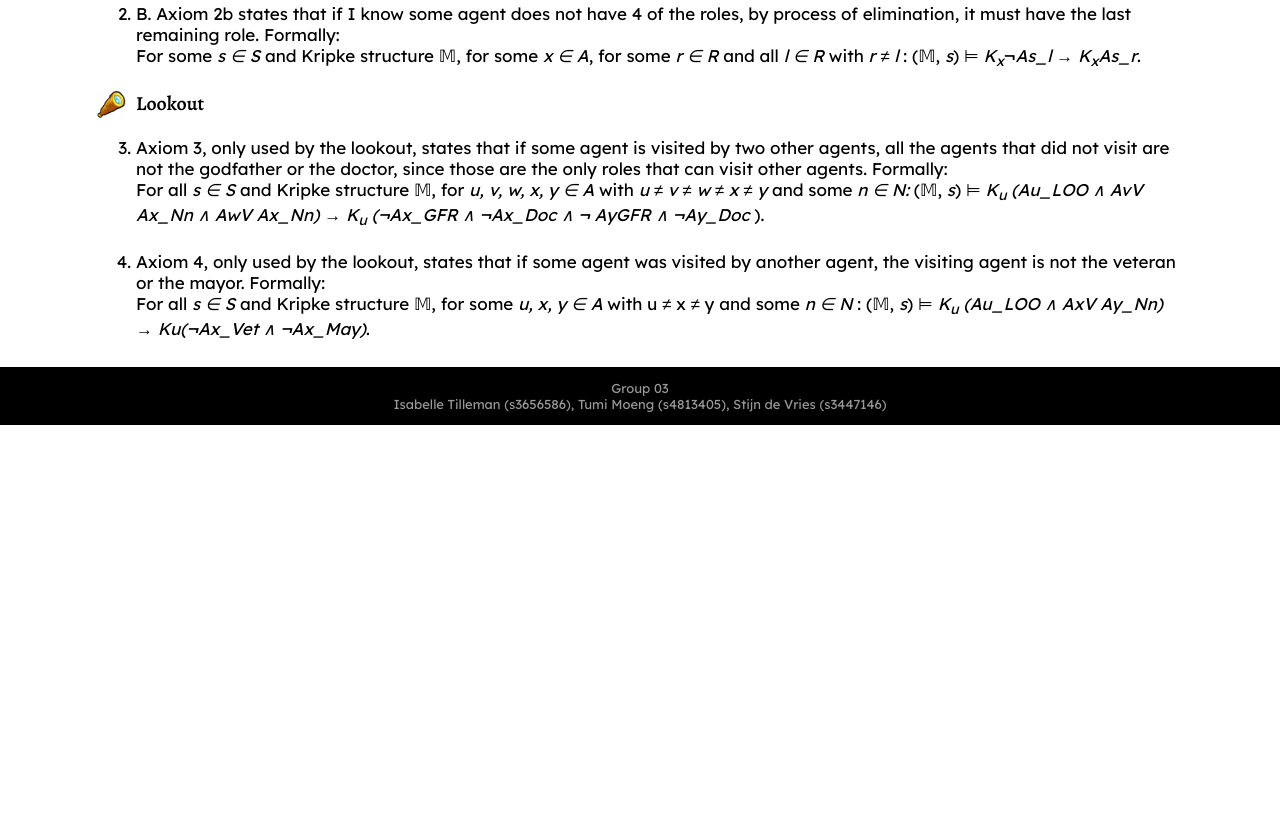
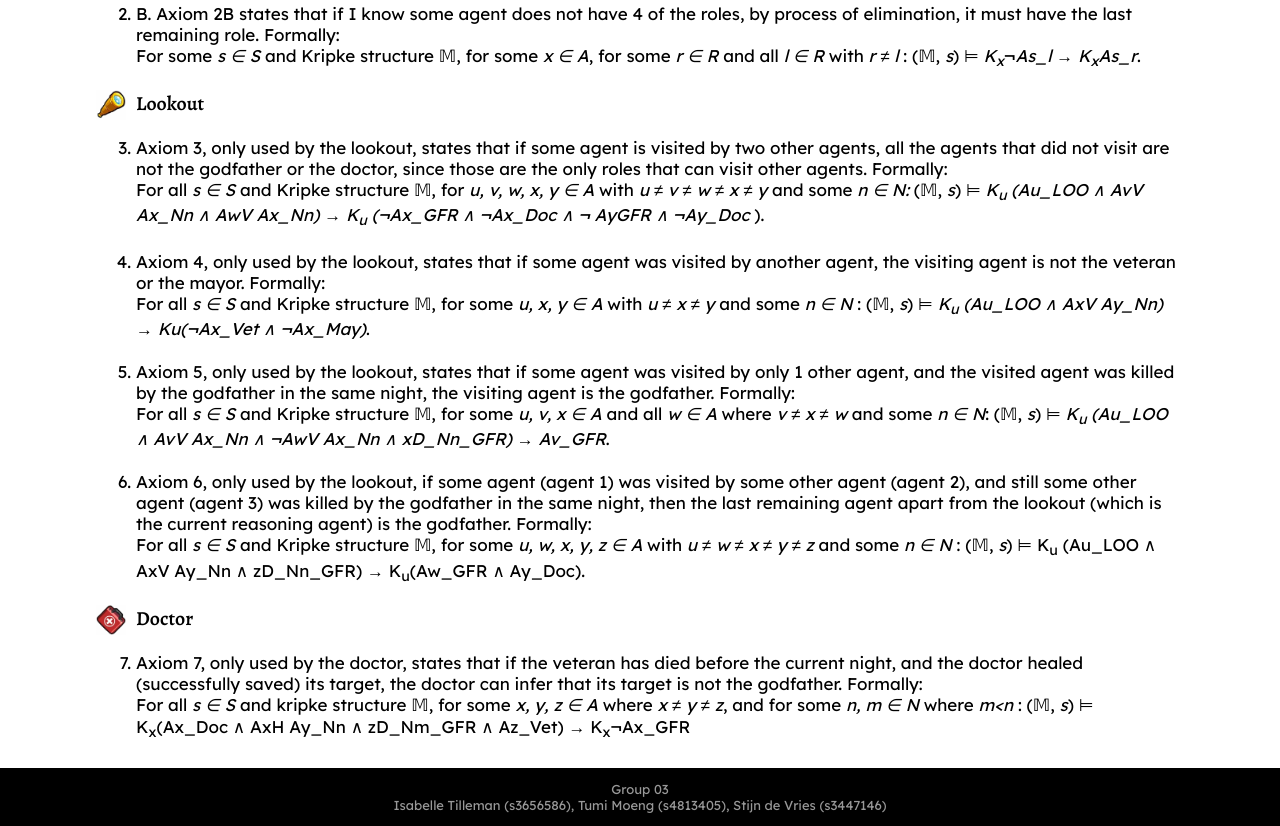
Before and after one commit to I-Tilleman/LAMASTownOfSalem, a plain HTML site: page knowledge.html in a window 1280 px wide. Shown: the part 1218-2044 px from the top of the page. Before the commit the page ends 1643 px from the top, so only its background shows below. Drawn offline with nearby package versions, Linux system fonts and the light colour scheme.

Commit message:
Added all axioms

```diff
--- a/knowledge.html
+++ b/knowledge.html
@@ -90,7 +90,7 @@
           </li>
           <br>
           <li value="2"> B.
-            Axiom 2b states that if I know some agent does not have 4 of the roles, by process of elimination, it must have the last remaining role. Formally: <br>
+            Axiom 2B states that if I know some agent does not have 4 of the roles, by process of elimination, it must have the last remaining role. Formally: <br>
             For some <i>s &isin; S</i> and Kripke structure &#x1D544;, for some <i>x &isin; A</i>, for some <i>r &isin; R</i> and all <i>l &isin; R</i> with <i>r &ne; l</i> : (&#x1D544;, <i>s</i>) &#x22A8; <i>K<sub>x</sub></i>&not;<i>As_l</i> &rarr; <i>K<sub>x</sub>As_r</i>.
           </li>
         </ol>
@@ -109,12 +109,37 @@
           <br>
           <li>
             Axiom 4, only used by the lookout, states that if some agent was visited by another agent, the visiting agent is not the veteran or the mayor. Formally: <br>
-            For all <i>s ∈ S</i> and Kripke structure &#x1D544;, for some <i>u, x, y ∈ A</i> with u &ne; x &ne; y and some <i>n ∈ N</i> : (&#x1D544;, <i>s</i>) ⊨ <i>K<sub>u</sub> (Au_LOO ∧ AxV Ay_Nn) → Ku(¬Ax_Vet ∧ ¬Ax_May)</i>.
+            For all <i>s ∈ S</i> and Kripke structure &#x1D544;, for some <i>u, x, y ∈ A</i> with <i>u &ne; x &ne; y</i> and some <i>n ∈ N</i> : (&#x1D544;, <i>s</i>) ⊨ <i>K<sub>u</sub> (Au_LOO ∧ AxV Ay_Nn) → Ku(¬Ax_Vet ∧ ¬Ax_May)</i>.
+
+          </li>
+          <br>
+          <li>
+            Axiom 5, only used by the lookout, states that if some agent was visited by only 1 other agent, and the visited agent was killed by the godfather in the same night, the visiting agent is the godfather. Formally: <br>
+            For all <i>s ∈ S</i> and Kripke structure &#x1D544;, for some <i>u, v, x ∈ A</i> and all <i>w ∈ A</i> where <i>v &ne; x &ne; w</i> and some <i>n ∈ N</i>: (&#x1D544;, <i>s</i>) ⊨ <i>K<sub>u</sub> (Au_LOO ∧ AvV Ax_Nn ∧ ¬AwV Ax_Nn ∧ xD_Nn_GFR) → Av_GFR</i>.
+          </li>
+          <br>
+          <li>
+            Axiom 6, only used by the lookout, if some agent (agent 1) was visited by some other agent (agent 2), and still some other agent (agent 3) was killed by the godfather in the same night, then the last remaining agent apart from the lookout (which is the current reasoning agent) is the godfather. Formally: <br>
+            For all <i>s ∈ S</i> and Kripke structure &#x1D544;, for some <i>u, w, x, y, z ∈ A</i> with <i>u &ne; w &ne; x &ne; y &ne; z</i> and some <i>n ∈ N</i> : (&#x1D544;, <i>s</i>) ⊨ K<sub>u</sub> (Au_LOO ∧ AxV Ay_Nn ∧ zD_Nn_GFR) → K<sub>u</sub>(Aw_GFR ∧ Ay_Doc).
+          </li>
+        </ol>
+        </p>
+
+        <div class="title-icon-container">
+          <img src="assets/doctor_icon.webp" alt="Doctor icon">
+          <div class="text-container">
+            <h3>Doctor</h3>
+          </div>
+        </div>
+        <p>
+        <ol>
+          <li value="7">
+            Axiom 7, only used by the doctor, states that if the veteran has died before the current night, and the doctor healed (successfully saved) its target, the doctor can infer that its target is not the godfather. Formally: <br>
+            For all <i>s ∈ S</i> and kripke structure &#x1D544;, for some <i>x, y, z ∈ A</i> where <i>x &ne; y &ne; z</i>, and for some <i>n, m ∈ N</i> where <i>m&lt;n</i> : (&#x1D544;, <i>s</i>) ⊨ K<sub>x</sub>(Ax_Doc ∧ AxH Ay_Nn ∧ zD_Nm_GFR ∧ Az_Vet) → K<sub>x</sub>¬Ax_GFR
 
           </li>
         </ol>
         </p>
-
       </div>
 
       <div class="footing">
```
